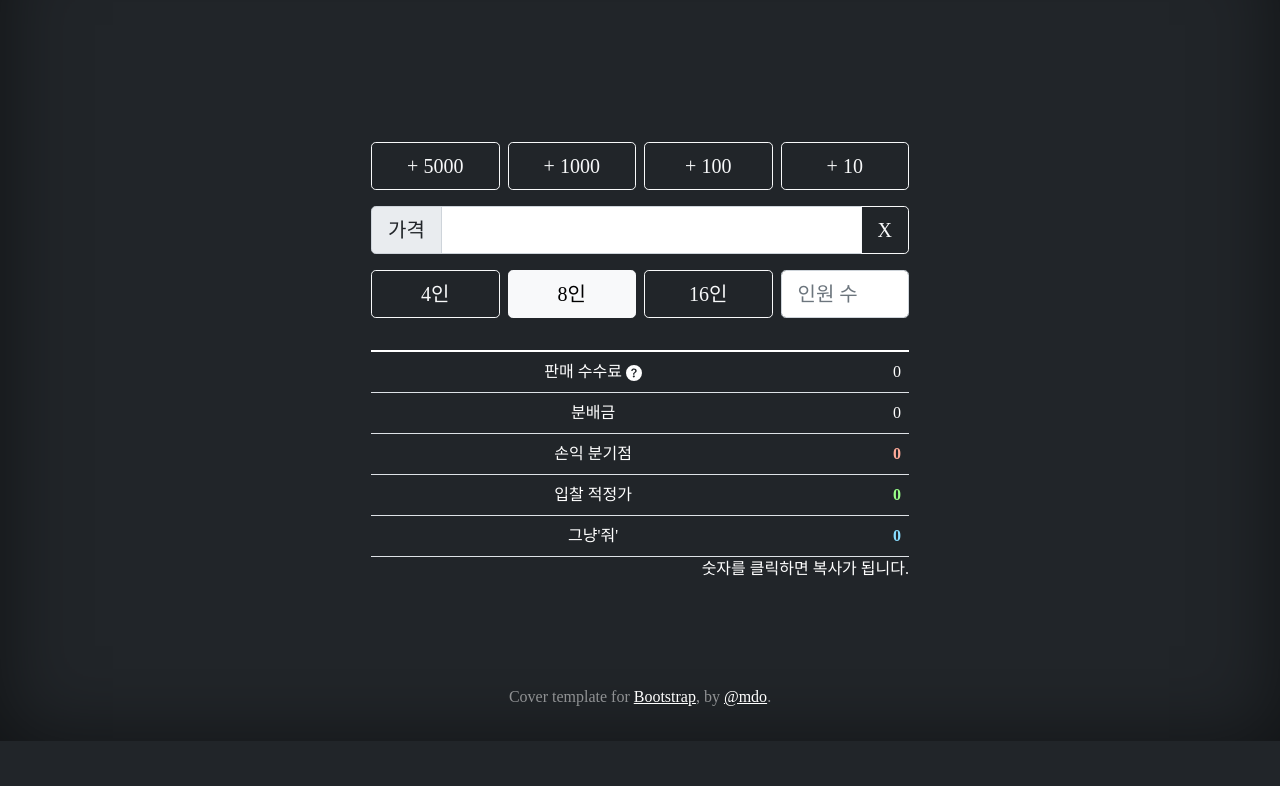
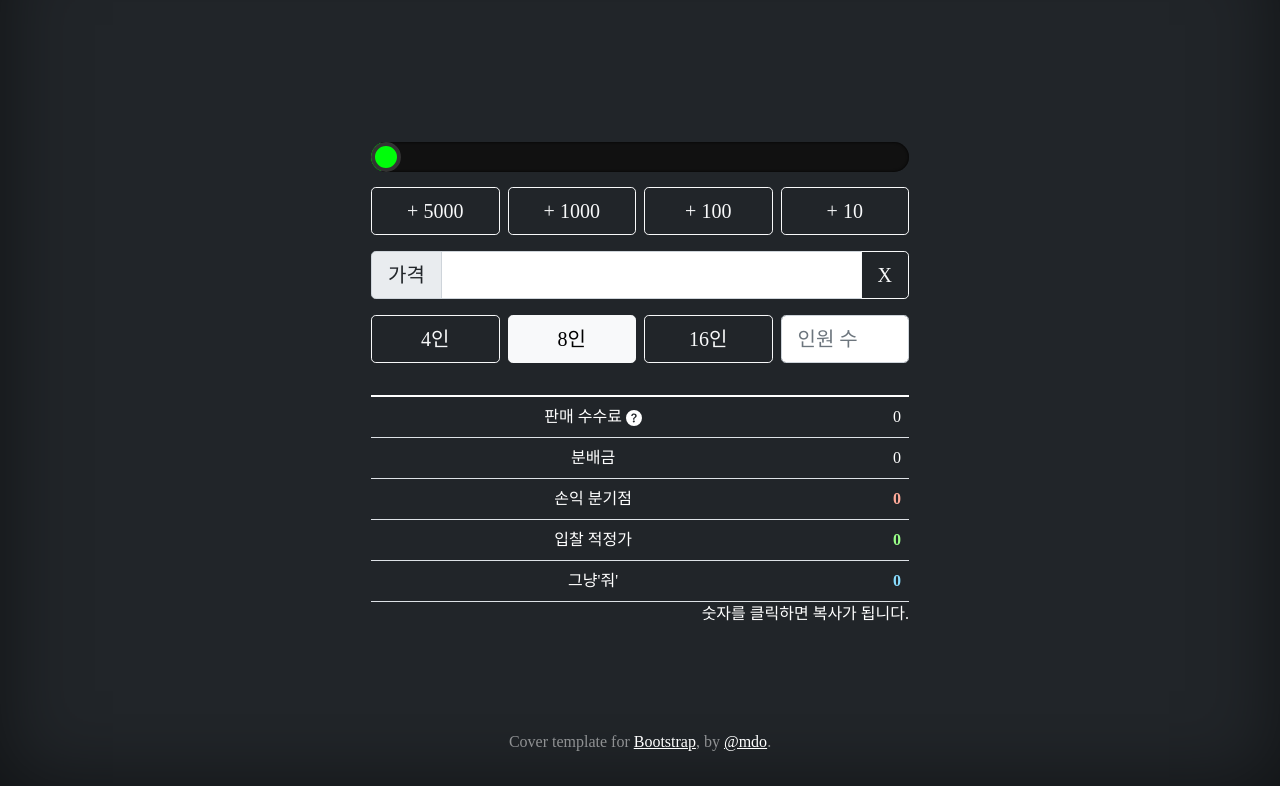
Before and after one commit to sunsatgeeg/sitetest, a plain HTML site: page bidcalc.html in a window 1280 px wide. Shown: the part 70-856 px from the top of the page. Before the commit the page ends 811 px from the top, so only its background shows below. Drawn offline with nearby package versions, Linux system fonts and the light colour scheme; no server answers; a web font is replaced by a local one.

Commit message:
경매 계산기 :: 슬라이더 추가

```diff
--- a/bidcalc.html
+++ b/bidcalc.html
@@ -89,6 +89,9 @@
       <div class="mx-auto w-50 pt-5">
         <div class="flex-row mb-3">
           <div class="mb-3 row mx-0">
+            <div id="slide" class="mb-2 px-0">
+              <Input class="range" type="range" id="slider" value="0" min="0" max="20000"></Input>
+            </div>
             <button type="button" class="btn btn-outline-light btn-lg col clickcount me-2"><span>+ </span><span id="countvalue">5000</span></button>
             <button type="button" class="btn btn-outline-light btn-lg col clickcount me-2"><span>+ </span><span id="countvalue">1000</span></button>
             <button type="button" class="btn btn-outline-light btn-lg col clickcount me-2"><span>+ </span><span id="countvalue">100</span></button>
@@ -120,7 +123,6 @@
                 <input type="number" placeholder="인원 수" id="othercount" class="form-control">
               </div>
             </div>
-
           </div>
         </div>
 
@@ -206,6 +208,11 @@
         calc();
       });
 
+      $('#slider').on('mousemove change', function(){
+        $('#price').val($(this).val());
+        calc();
+      });
+
       $('#priceclear').on('click',function(){
         $('#price').val('');
         calc();
--- a/css/custom.css
+++ b/css/custom.css
@@ -144,3 +144,24 @@ html{
 .img-crystal{
     padding-bottom: 3px !important;
 }
+
+.range {
+    width: 100%;
+    height: 30px;
+    -webkit-appearance: none;
+    background: #111;
+    outline: none;
+    border-radius: 15px;
+    overflow: hidden;
+    box-shadow: inset 0 0 3px rgba(0, 0, 0, 1);
+}
+.range::-webkit-slider-thumb {
+    -webkit-appearance: none;
+    width: 30px;
+    height: 30px;
+    border-radius: 50%;
+    background: #00fd0a;
+    cursor: pointer;
+    border: 4px solid #333;
+    box-shadow: -420px 0 0 400px #00fd0a;
+}
```
